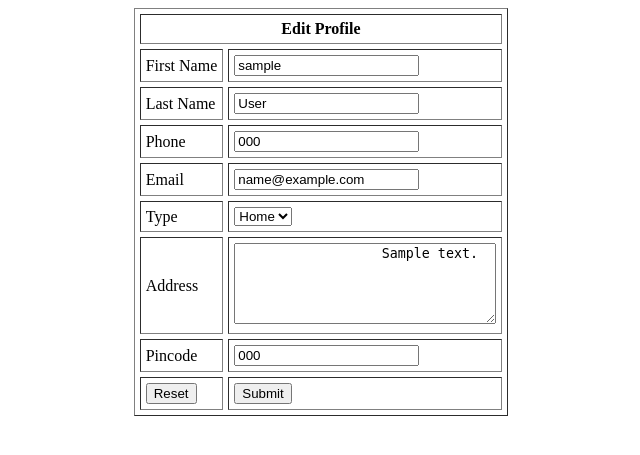
After one commit to yashbarde12/Django, a Django app: page /user/edit_profile/ in a window 1280 px wide. The commit adds this page. Shown: the top 455 px of the page, without its empty margins (319-959 px from the left). Run offline with Django 5.2, Linux system fonts and the light colour scheme; a user stored in the database is signed in; tables that the repository leaves empty hold one stand-in row (values such as "Sample post").

Commit message:
Add files via upload

```diff
--- a/EasyMart/orm_and_frontend/db.sql
+++ b/EasyMart/orm_and_frontend/db.sql
@@ -5,6 +5,11 @@ show tables;
 describe product_producttable;
 select * from product_producttable;
 delete from product_producttable;
+
+describe auth_user;
+select * from auth_user;
+truncate table auth_user;
+delete from auth_user;
 
 describe product_carttable;
 select * from product_carttable;
--- a/EasyMart/orm_and_frontend/product/models.py
+++ b/EasyMart/orm_and_frontend/product/models.py
@@ -34,3 +34,4 @@ class CustomerDetails(models.Model):
    email = models.EmailField(max_length=50)
    address_type = models.CharField(max_length=10, choices=ADDRESS_TYPE)
    full_address = models.CharField(max_length=10)
+   pincode = models.CharField(max_length=10)
--- a/EasyMart/orm_and_frontend/product/product_urls.py
+++ b/EasyMart/orm_and_frontend/product/product_urls.py
@@ -15,4 +15,5 @@ urlpatterns = [
     path('remove_item/<cartid>', views.remove_item),
     path('update_quantity/<flag>/<cartid>', views.update_quantity),
     path('place_order/', views.place_order),
+    path('make_payment/', views.make_payment),
 ]
--- a/EasyMart/orm_and_frontend/product/user_urls.py
+++ b/EasyMart/orm_and_frontend/product/user_urls.py
@@ -5,5 +5,6 @@ urlpatterns = [
     path('register/', views.register_user),
     path('login/', views.login_user),
     path('logout/', views.user_logout),
+    path('edit_profile/', views.edit_profile),
 
 ]
--- a/EasyMart/orm_and_frontend/product/views.py
+++ b/EasyMart/orm_and_frontend/product/views.py
@@ -1,3 +1,4 @@
+from http import client
 from unicodedata import category
 from zoneinfo import available_timezones
 from django.shortcuts import render
@@ -74,27 +75,31 @@ def product_detail(request, pid):
 
 #----------------------user registration and login---------------------------
 def register_user(request):
-    data = {}
-    if request.method == "POST":
-        uname = request.POST['username']
-        upass = request.POST['password']
-        ucon_pass = request.POST['password2']
-        if(uname == '' or upass == '' or ucon_pass == ''):
-            data['error_msg']='Field cannot be empty'
-            return render(request, 'user/register.html', context=data)
-        elif (upass != ucon_pass):
-            data['error_msg']='Password and confirm password does not match'
-            return render(request, 'user/register.html', context=data)
-        elif (User.objects.filter(username=uname)).exists():
-            data['error_msg']=uname+' already exist'
-            return render(request, 'user/register.html', context=data)
-        else:
-            user = User.objects.create(username=uname)
-            user.set_password(upass)
-            user.save()
-            # return HttpResponse('Registration done')
-            return redirect('/user/login')
-    return render(request, 'user/register.html')
+   data={}
+   if request.method=="POST":
+      uname=request.POST['username']
+      upass=request.POST['password']
+      uconf_pass=request.POST['password2']
+      #implementing validation
+      if (uname=='' or upass =='' or uconf_pass ==''):
+         data['error_msg']='Fileds cant be empty'
+         return render(request,'user/register.html',context=data)
+      elif(upass!=uconf_pass):
+         data['error_msg']='Password and confirm password does not matched'
+         return render(request,'user/register.html',context=data)
+      elif(User.objects.filter(username=uname).exists()):
+         data['error_msg']=uname + ' alredy exist'
+         return render(request,'user/register.html',context=data)
+      else:
+         user=User.objects.create(username=uname)
+         #here username and password aee column names present inside auth_user table
+         user.set_password(upass) #encrypting passowrd
+         user.save() #saving data into table
+         customer=CustomerDetails.objects.create(uid=user)
+         customer.save()
+         # return HttpResponse("Registraion done")
+         return redirect('/user/login')
+   return render(request,'user/register.html')
 
 def login_user(request):
     data = {}
@@ -194,6 +199,8 @@ def place_order(request):
     user_id = request.user.id
     user = User.objects.get(id = user_id)
     id_specific_cartitems = CartTable.objects.filter(uid=user_id)
+    customer = CustomerDetails.objects.get(uid= user_id)
+    data['customer'] = customer
     data['products']= id_specific_cartitems
     data['user']= user
     total_price = 0
@@ -206,3 +213,39 @@ def place_order(request):
     data['total_price']= total_price
     data['cart_count']= total_quantity
     return render(request, 'product/order.html', context= data)
+
+from product.models import CustomerDetails
+def edit_profile(request):
+   data={}
+   user_id=request.user.id
+   customer_querySet=CustomerDetails.objects.filter(uid=user_id)
+   customer = customer_querySet[0]
+   data['customer']=customer
+   if request.method=="POST":
+      first_name=request.POST['first_name']
+      last_name=request.POST['last_name']
+      phone=request.POST['phone']
+      email=request.POST['email']
+      address_type=request.POST['address_type']
+      full_address=request.POST['full_address']
+      pincode=request.POST['pincode']
+      print(first_name,last_name,phone,email,address_type,full_address,pincode)
+      customer_querySet.update(first_name=first_name,last_name=last_name,phone=phone,email=email,address_type=address_type,full_address=full_address,pincode=pincode)
+      return redirect('/product/index')
+   return render(request,'user/edit_profile.html',context=data)
+
+import razorpay
+def make_payment(request):
+   #getting total amount
+   user_id=request.user.id
+   id_specific_cartitems=CartTable.objects.filter(uid=user_id)
+   total_price = 0
+   for item in id_specific_cartitems:
+      total_price=(total_price+item.pid.price)*(item.quantity)
+
+   client = razorpay.Client(auth=("rzp_test_ls3ufyYec3WWtv", "Cm3iRE0s8JpvOE5hTg9dS8tP"))
+   data = { "amount": total_price*100, "currency": "INR", "receipt": "order_rcptid_11" }
+   payment = client.order.create(data=data)
+   print(payment)
+   #return HttpResponse("Payment Done")
+   return render(request,'product/pay.html',context=data)
--- a/EasyMart/orm_and_frontend/templates/product/index.html
+++ b/EasyMart/orm_and_frontend/templates/product/index.html
@@ -47,6 +47,7 @@
                   {% if user.is_authenticated %}
                   <li>  <a href="/product/view_cart">view cart <span style="background-color: white;"></span> {{cart_count}}</a>  </li>
                   <li>  <a href="/user/logout">logout</a>  </li>
+                  <li>  <a href="/user/edit_profile">Profile</a>  </li>
                   {% else %}
                   <li>  <a href="/user/login">login</a>  </li>
                   <li>  <a href="/user/register">Register</a>  </li>
--- a/EasyMart/orm_and_frontend/templates/product/order.html
+++ b/EasyMart/orm_and_frontend/templates/product/order.html
@@ -39,8 +39,12 @@
            <div class="col-3 border">
                 <h3>Total Items: {{cart_count}}</h3>
                 <h3>Total Price: <span>&#8377;</span> {{total_price}}</h3>
-                <a class="btn btn-warning w-100" href="/product/place_order">Make Payment</a>
+                <a class="btn btn-warning w-100" href="/product/make_payment">Make Payment</a>
                 <br> <br>
+                <h4>Delievery address</h4>
+                <p>{{customer.full_address}}</p>
+                <p>pincode : {{customer.pincode}}</p>
+                <br><br>
                 <a class="btn btn-primary w-100" href="/product/view_cart">View cart</a>
             </div>
        </div>
--- /dev/null
+++ b/EasyMart/orm_and_frontend/templates/user/edit_profile.html
@@ -0,0 +1,70 @@
+<!DOCTYPE html>
+<html lang="en">
+<head>
+   <meta charset="UTF-8">
+   <meta name="viewport" content="width=device-width, initial-scale=1.0">
+   <title>Profile</title>
+</head>
+<body>
+   <table align="center" border="1" cellpadding="5" cellspacing="5">
+      <form method="POST">
+         {% csrf_token %}
+      <thead>
+         <tr>
+            <th colspan="2">
+               Edit Profile
+               {% if error_msg %}
+               <p style="color: red; font-weight: lighter;">{{error_msg}}</p>
+               {% endif %}
+            </th>
+
+         </tr>
+      </thead>
+      <tbody>
+         <tr>
+            <td><label for="first_name">First Name</label></td>
+            <td><input type="text" id="first_name" name="first_name" value="{{customer.uid}}"></td>
+         </tr>
+         <tr>
+            <td><label for="last_name">Last Name</label></td>
+            <td><input type="text" id="last_name" name="last_name" value="{{customer.last_name}}"></td>
+         </tr>
+         <tr>
+            <td><label for="phone">Phone</label></td>
+            <td><input type="tel" id="phone" name="phone" value="{{customer.phone}}"></td>
+         </tr>
+         <tr>
+            <td><label for="email">Email</label></td>
+            <td><input type="email" id="email" name="email" value="{{customer.email}}"></td>
+         </tr>
+         <tr>
+            <td><label for="address_type">Type</label></td>
+            <td>
+               <select name="address_type" id="address_type">
+                  <option value="home">Home</option>
+                  <option value="office">Office</option>
+                  <option value="other">Other</option>
+               </select>
+            </td>
+         </tr>
+         <tr>
+            <td><label for="full_address">Address</label></td>
+            <td>
+               <textarea name="full_address" id="full_address" cols="30" rows="5">
+                  {{customer.full_address}}
+               </textarea>
+            </td>
+         </tr>
+         <tr>
+            <td><label for="pincode">Pincode</label></td>
+            <td><input type="number" id="pincode" name="pincode" value="{{customer.pincode}}"></td>
+         </tr>
+         <tr>
+            <td><input type="reset"></td>
+            <td><input type="submit"></td>
+         </tr>
+      </tbody>
+   </form>
+   </table>
+</body>
+</html>
```
Also changed, not shown: EasyMart/orm_and_frontend/templates/product/pay.html (added, +53 -0 lines), EasyMart/orm_and_frontend/product/migrations/0006_customerdetails_pincode.py (added).
